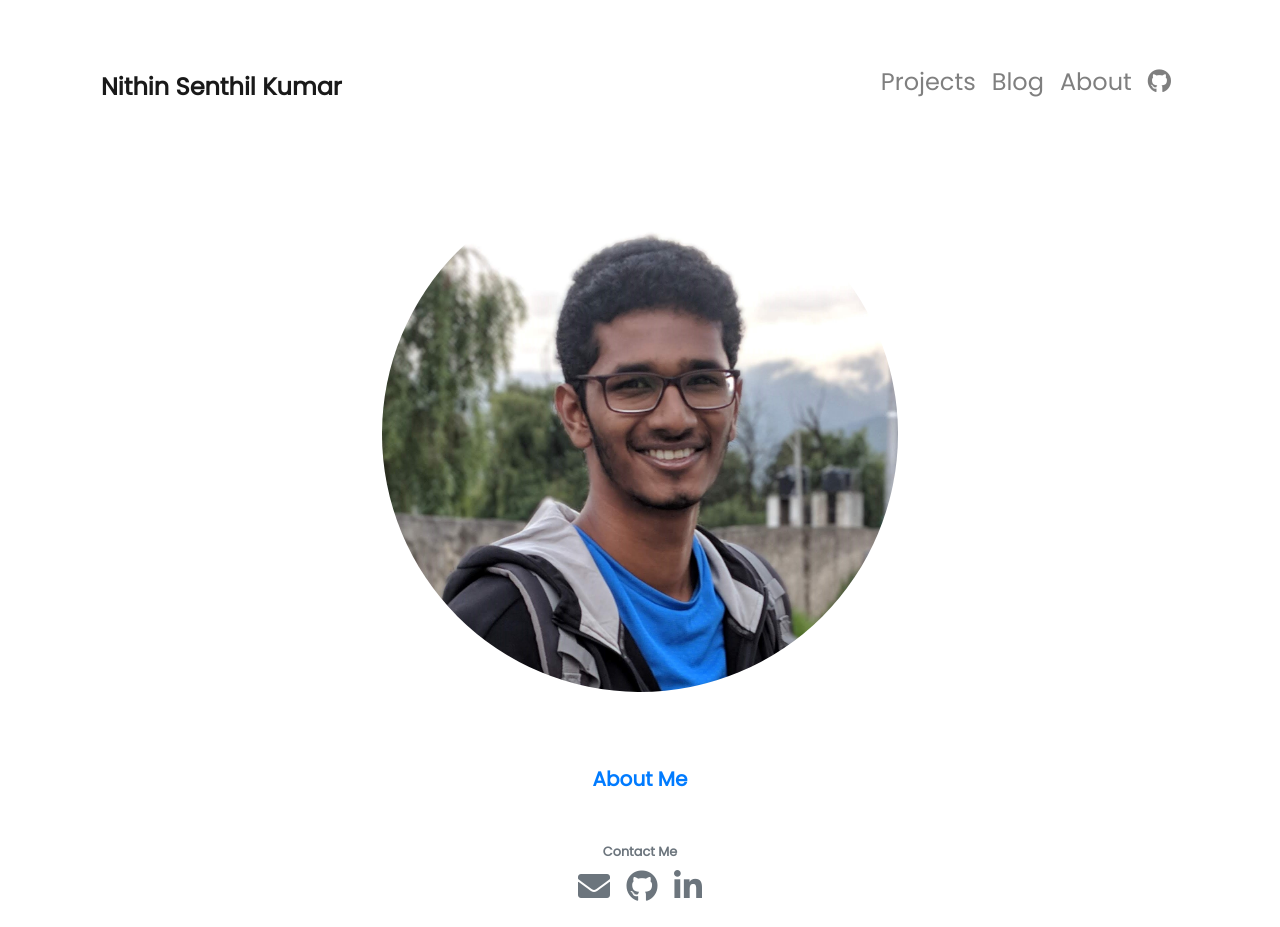
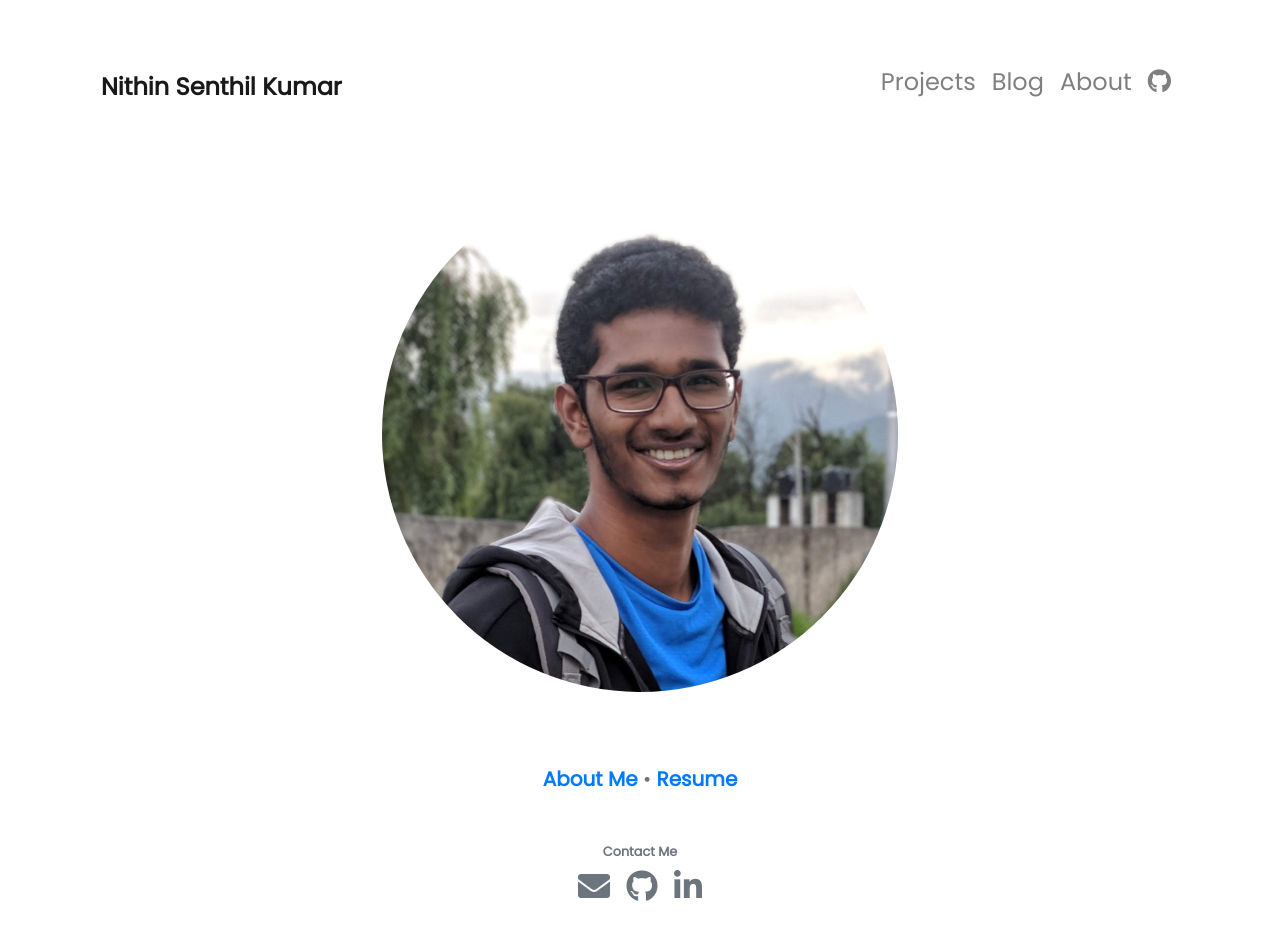
Before and after one commit to nithintsk/nithintsk.github.io, a Jekyll site: the page built from pages/index.md, in a window 1280 px wide. Built offline with Jekyll 4.4.1, drawn with Linux system fonts in a browser that asks for light colours; nearby versions of some CDN libraries.

Commit message:
Added Resume

```diff
--- a/_config.yml
+++ b/_config.yml
@@ -19,8 +19,8 @@ nav_exclude:                                            # The following paths ar
   - pages/tags.html
   - pages/404.html
   - pages/index.md
-  - docs/**                                             # For Documentation Only
-
+  - docs/documentation/**                               # For Documentation Only
+  - docs/_elements/**
 
 ### Author Info ###
 author:
--- a/_includes/landing.html
+++ b/_includes/landing.html
@@ -14,7 +14,8 @@
     </p>
     <br>
     <p class="text-muted wow animated slideInUp h5" data-wow-delay=".15s">
-        <a href="/about/"><b>About Me</b></a>
+    <a href="/about/"><b>About Me</b></a> <span>&#8226;</span>
+        <a href="/docs/nithin-senthil-kumar-resume.pdf"><b>Resume</b></a>
     </p>
   </div>
 </div>
```
Also changed, not shown: 4 other files.
